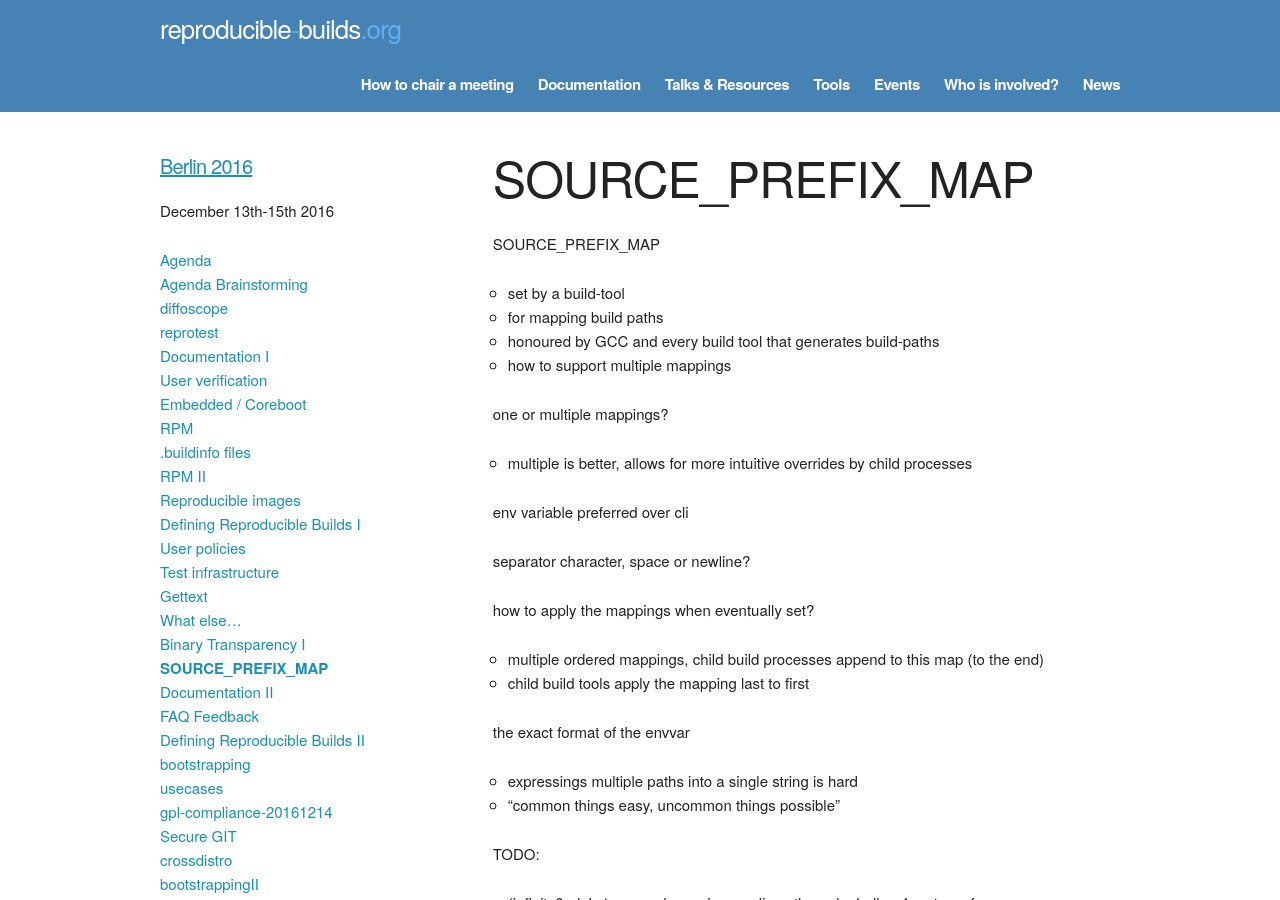
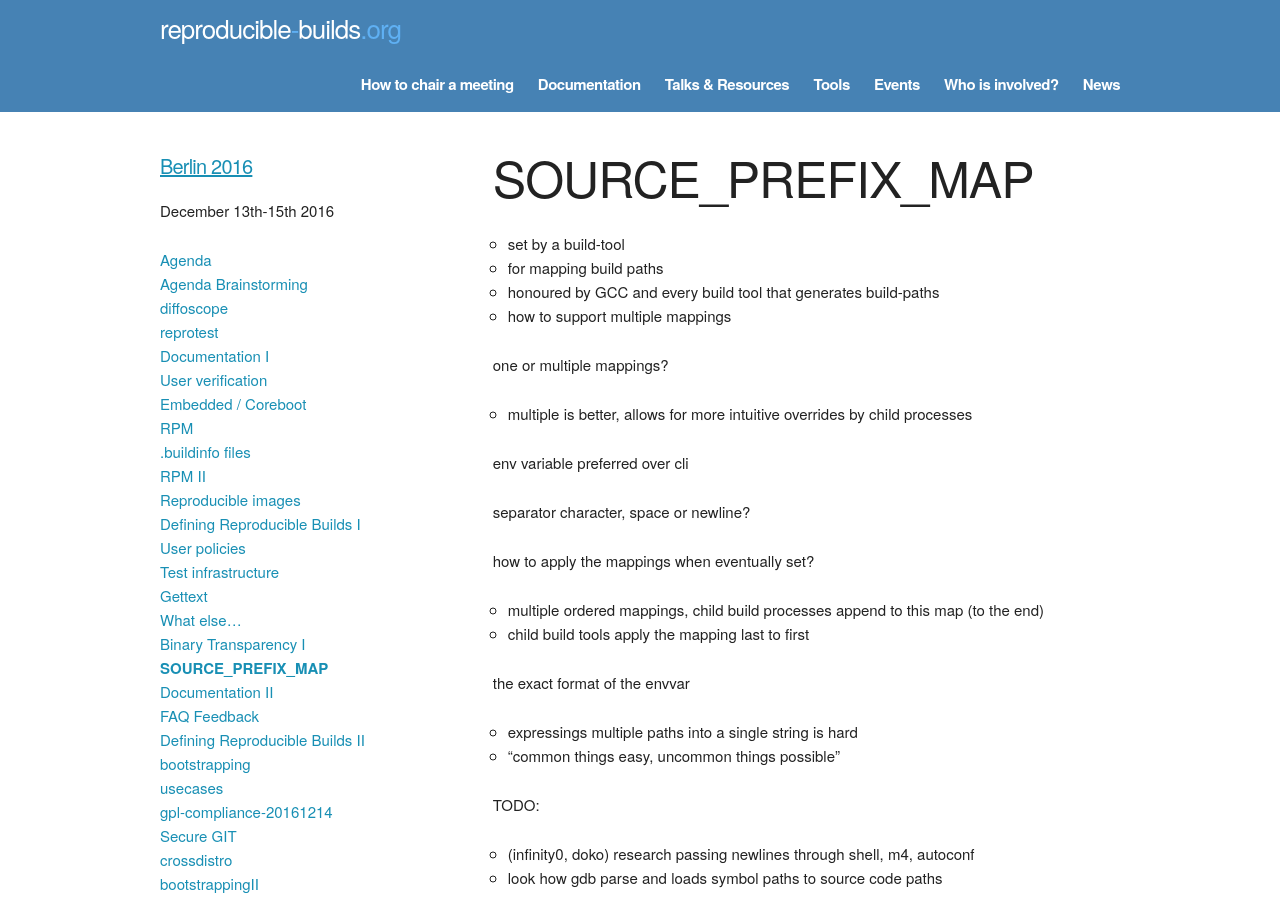
Before and after one commit to prototypefund/reproducible-website, a Jekyll site: the page built from _events/berlin2016/SOURCE_PREFIX_MAP.md, in a window 1280 px wide and 900 px high. Built offline with Jekyll 4.4.1, drawn with Linux system fonts in a browser that asks for light colours; some web fonts are replaced.

Commit message:
berlin2016: SOURCE_PREFIX_MAP formatting
Signed-off-by: Holger Levsen <holger@layer-acht.org>

```diff
--- a/_events/berlin2016/SOURCE_PREFIX_MAP.md
+++ b/_events/berlin2016/SOURCE_PREFIX_MAP.md
@@ -6,29 +6,28 @@
 permalink: /events/berlin2016/SOURCE_PREFIX_MAP/
 ---
 
-SOURCE_PREFIX_MAP
-- set by a build-tool
-- for mapping build paths
-- honoured by GCC and every build tool that generates build-paths
-- how to support multiple mappings
+ * set by a build-tool
+ * for mapping build paths
+ * honoured by GCC and every build tool that generates build-paths
+ * how to support multiple mappings
 
 one or multiple mappings?
-- multiple is better, allows for more intuitive overrides by child processes
+ * multiple is better, allows for more intuitive overrides by child processes
 
 env variable preferred over cli
 
 separator character, space or newline?
 
 how to apply the mappings when eventually set?
-- multiple ordered mappings, child build processes append to this map (to the end)
-- child build tools apply the mapping last to first
+ * multiple ordered mappings, child build processes append to this map (to the end)
+ * child build tools apply the mapping last to first
 
 the exact format of the envvar
-- expressings multiple paths into a single string is hard
-- "common things easy, uncommon things possible"
+ * expressings multiple paths into a single string is hard
+ * "common things easy, uncommon things possible"
 
 TODO:
-- (infinity0, doko) research passing newlines through shell, m4, autoconf
-- look how gdb parse and loads symbol paths to source code paths
+ * (infinity0, doko) research passing newlines through shell, m4, autoconf
+ * look how gdb parse and loads symbol paths to source code paths
 
 <img style="margin-top: 10px; vertical-align: top;" src="{{ "/images/berlin2016/SOURCE_PREFIX_MAP_01.jpg" | prepend: site.baseurl }}" alt="SOURCE_PREFIX_MAP Post-It notes" />
```
Also changed, not shown: _events/berlin2016/agenda.md (+1 -1 lines).
